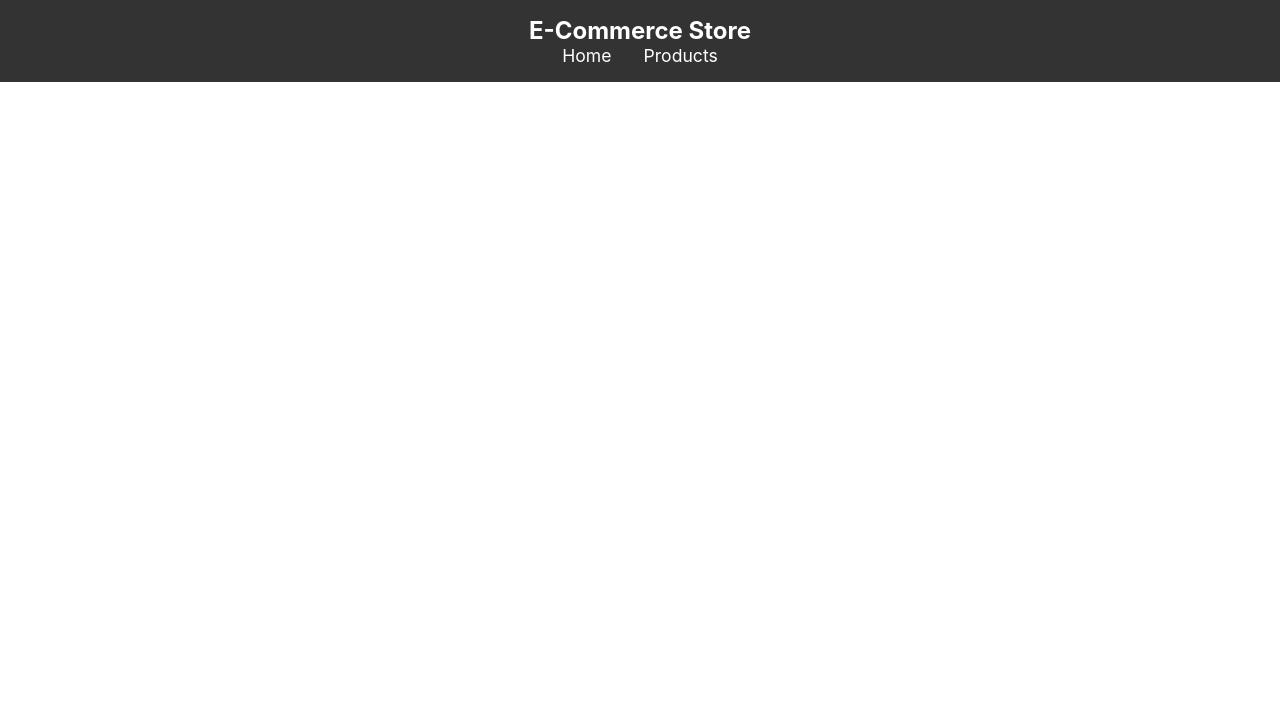
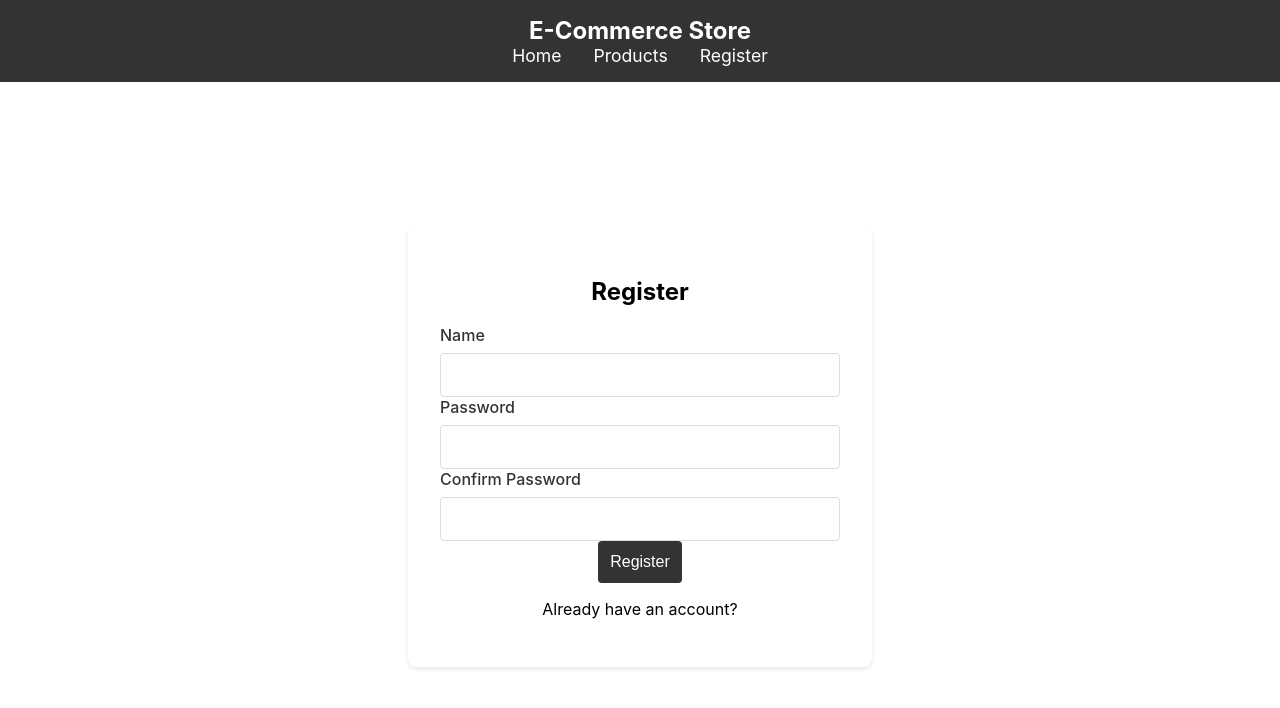
Before and after one commit to phiquangdat/e-commerce-app, a React (Create React App) app in the folder client/: page /register in a window 1280 px wide. Shown: the top 708 px of the page. Built offline with nearby package versions, Linux system fonts and the light colour scheme; the HTML template or start-up script is replaced by a standard one.

Commit message:
Add registration page and update navigation

```diff
--- a/client/src/App.css
+++ b/client/src/App.css
@@ -46,3 +46,82 @@
   gap: 2rem;
   padding: 2rem 0;
 }
+
+.register-page {
+  display: flex;
+  justify-content: center;
+  align-items: center;
+  min-height: calc(100vh - 200px);
+  padding: 2rem;
+}
+
+.register-container {
+  background: white;
+  padding: 2rem;
+  border-radius: 8px;
+  box-shadow: 0 2px 4px rgba(0, 0, 0, 0.1);
+  width: 100%;
+  max-width: 400px;
+}
+
+.register-form {
+  display: flex;
+  flex-direction: column;
+  gap: 1rem;
+}
+
+.form-group {
+  display: flex;
+  flex-direction: column;
+  gap: 0.5rem;
+  text-align: left;
+}
+
+.form-group label {
+  font-weight: 500;
+  color: #333;
+}
+
+.form-group input {
+  padding: 0.75rem;
+  border: 1px solid #ddd;
+  border-radius: 4px;
+  font-size: 1rem;
+}
+
+.register-button {
+  background-color: #333;
+  color: white;
+  padding: 0.75rem;
+  border: none;
+  border-radius: 4px;
+  font-size: 1rem;
+  cursor: pointer;
+  transition: background-color 0.2s;
+}
+
+.register-button:hover {
+  background-color: #444;
+}
+
+.error-message {
+  color: #dc3545;
+  margin-bottom: 1rem;
+  padding: 0.5rem;
+  background-color: #f8d7da;
+  border-radius: 4px;
+}
+
+.login-link {
+  margin-top: 1rem;
+  text-align: center;
+}
+
+.login-link a {
+  color: #333;
+  text-decoration: underline;
+}
+
+.login-link a:hover {
+  color: #666;
+}
--- a/client/src/App.js
+++ b/client/src/App.js
@@ -4,6 +4,7 @@ import { BrowserRouter as Router, Routes, Route } from "react-router-dom";
 import Navbar from "./components/Navbar";
 import "./App.css";
 import Products from "./pages/Products";
+import Register from "./pages/Register";
 function App() {
   return (
     <Router>
@@ -13,6 +14,7 @@ function App() {
           <Routes>
             <Route path="/" element={<Home />} />
             <Route path="/products" element={<Products />} />
+            <Route path="/register" element={<Register />} />
           </Routes>
         </main>
       </div>
--- a/client/src/components/Navbar.js
+++ b/client/src/components/Navbar.js
@@ -14,6 +14,9 @@ function Navbar() {
         <li>
           <Link to="/products">Products</Link>
         </li>
+        <li>
+          <Link to="/register">Register</Link>
+        </li>
       </ul>
     </nav>
   );
--- /dev/null
+++ b/client/src/pages/Register.js
@@ -0,0 +1,103 @@
+import React, { useState } from "react";
+import { Link, useNavigate } from "react-router-dom";
+
+export default function Register() {
+  const navigate = useNavigate();
+  const [formData, setFormData] = useState({
+    name: "",
+    password: "",
+    email: "",
+    phone: "",
+    address: "",
+  });
+  const [error, setError] = useState("");
+
+  const handleChange = (e) => {
+    const { name, value } = e.target;
+    setFormData({ ...formData, [name]: value });
+  };
+
+  const handleSubmit = async (e) => {
+    e.preventDefault();
+    setError("");
+
+    if (formData.password !== formData.confirmPassword) {
+      setError("Passwords do not match");
+      return;
+    }
+
+    if (formData.password.length < 6) {
+      setError("Password must be at least 6 characters long");
+      return;
+    }
+
+    try {
+      const response = await fetch("/api/auth/register", {
+        method: "POST",
+        headers: {
+          "Content-Type": "application/json",
+        },
+        body: JSON.stringify(formData),
+      });
+      const data = await response.json();
+
+      if (!response.ok) {
+        throw new Error(data.message || "Registration failed");
+      }
+
+      localStorage.setItem("token", data.token);
+
+      navigate("/login");
+    } catch (error) {
+      setError(error.message);
+    }
+  };
+
+  return (
+    <div className="register-page">
+      <div className="register-container">
+        <h2>Register</h2>
+        {error && <p className="error-message">{error}</p>}
+        <form onSubmit={handleSubmit}>
+          <div className="form-group">
+            <label htmlFor="name">Name</label>
+            <input
+              type="text"
+              id="name"
+              name="name"
+              value={formData.name}
+              onChange={handleChange}
+              required
+            />
+          </div>
+          <div className="form-group">
+            <label htmlFor="password">Password</label>
+            <input
+              type="password"
+              id="password"
+              name="password"
+              value={formData.password}
+              onChange={handleChange}
+              required
+            />
+          </div>
+          <div className="form-group">
+            <label htmlFor="confirmPassword">Confirm Password</label>
+            <input
+              type="password"
+              id="confirmPassword"
+              name="confirmPassword"
+              value={formData.confirmPassword}
+              onChange={handleChange}
+              required
+            />
+          </div>
+          <button type="submit" className="register-button">
+            Register
+          </button>
+        </form>
+        <p className="login-link">Already have an account?</p>
+      </div>
+    </div>
+  );
+}
```
